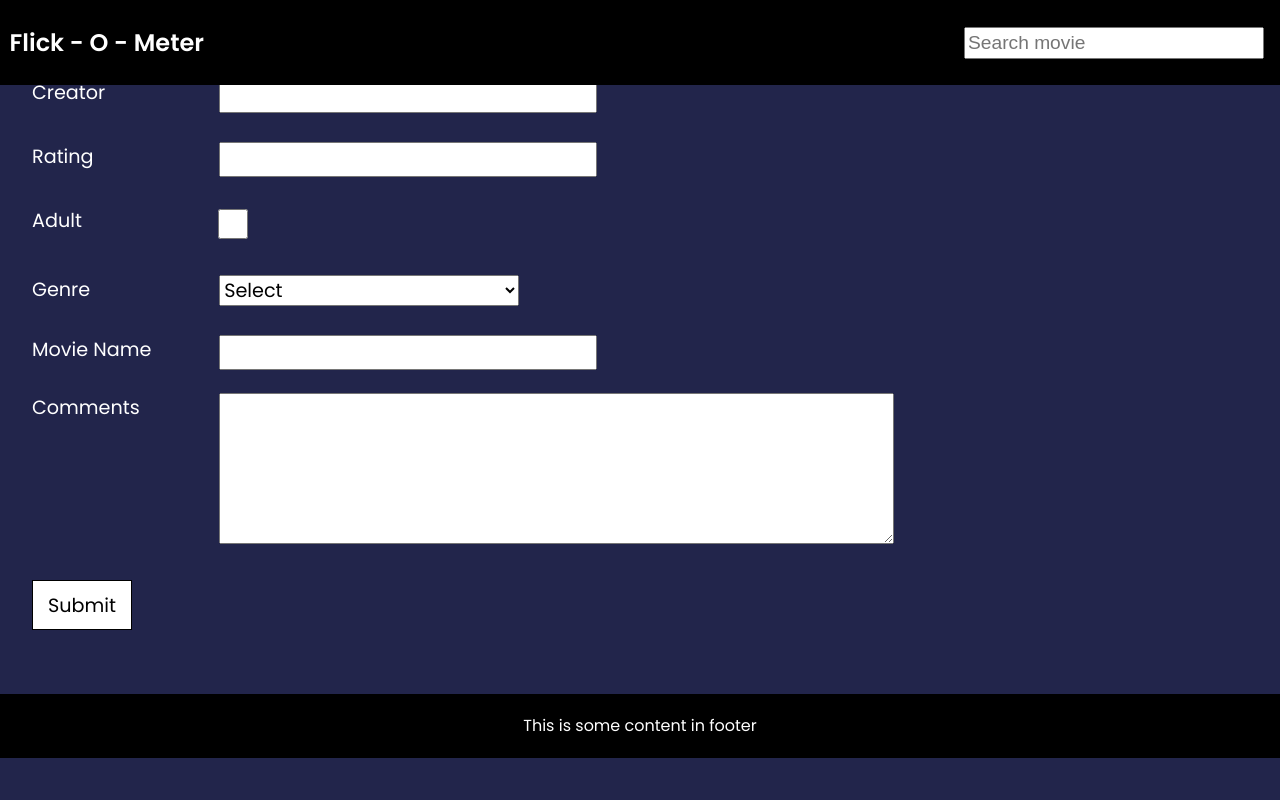
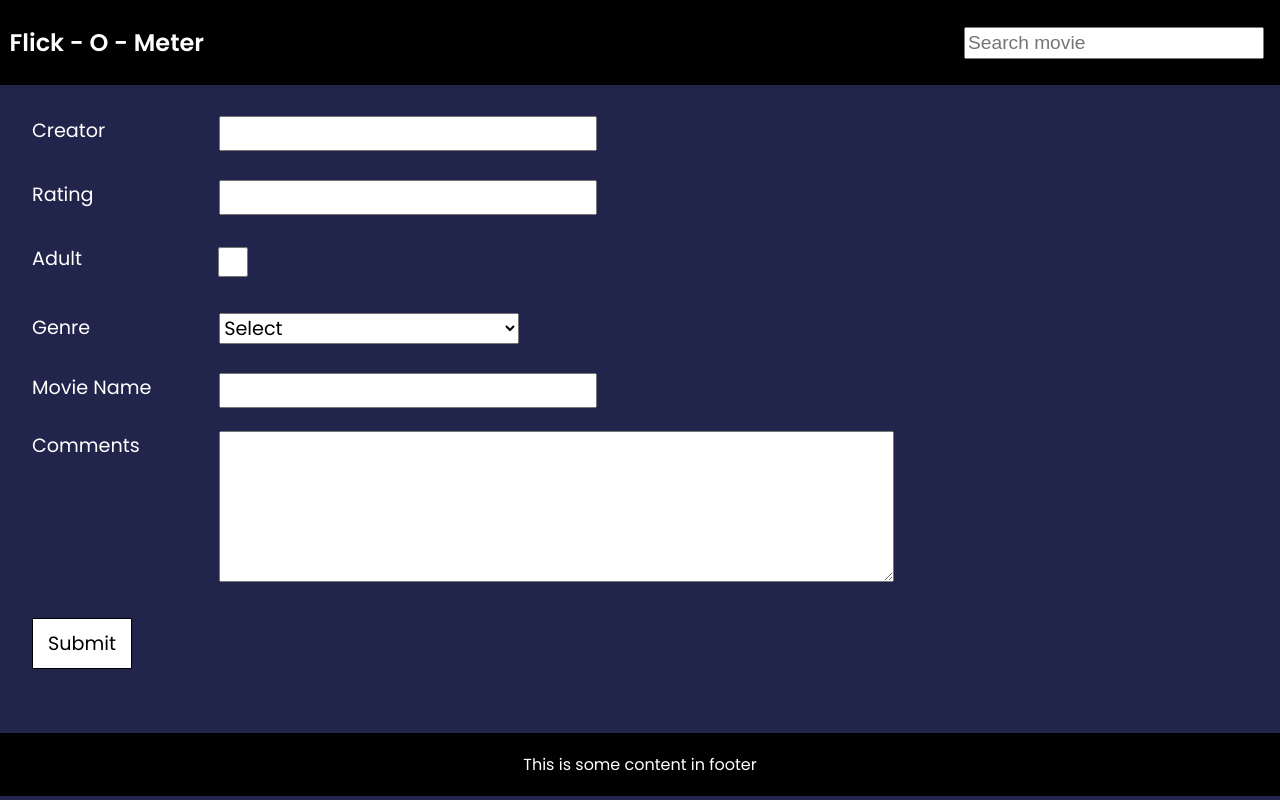
Before and after one commit to PratikBinga/movie-frontend, a React (Create React App) app: page /post-review in a window 1280 px wide. Built offline with nearby package versions, Linux system fonts and the light colour scheme; no server answers.

Commit message:
adding scroll and minor css change

```diff
--- a/src/components/PostReview.jsx
+++ b/src/components/PostReview.jsx
@@ -1,5 +1,5 @@
 import { Form, Formik } from "formik";
-import React from "react";
+import React, { useEffect } from "react";
 import * as yup from "yup";
 import "./PostReview.scss";
 import { ToastContainer, toast } from "react-toastify";
@@ -8,6 +8,10 @@ import { useNavigate } from "react-router";
 
 const PostReview = () => {
   const navigate = useNavigate();
+
+  useEffect(() => {
+    window.scrollTo(0, 0);
+  }, []);
 
   const newItemSchema = yup.object({
     creator: yup.string().required(),
--- a/src/components/PostReview.scss
+++ b/src/components/PostReview.scss
@@ -6,6 +6,7 @@
   flex-direction: column;
   /* margin-top: 6rem; */
   margin-left: 2rem;
+  padding-top: 2.4rem;
 }
 
 .inputBoxPostReviewContainer {
@@ -40,7 +41,7 @@
   font-size: 1.2rem;
   font-family: "Poppins";
 }
- .inputTextPostReviewCheckBox input{
+.inputTextPostReviewCheckBox input {
   transform: translate(-140px, 0px);
   min-width: 300px;
   min-height: 30px;
@@ -50,7 +51,7 @@
 .validationError {
   margin-left: 1rem;
   color: red;
-  font-family: "Poppins",;
+  font-family: "Poppins";
 }
 .postReviewSubmitBtn {
   cursor: pointer;
```
Lines whose indentation alone changed are shown as unchanged.
